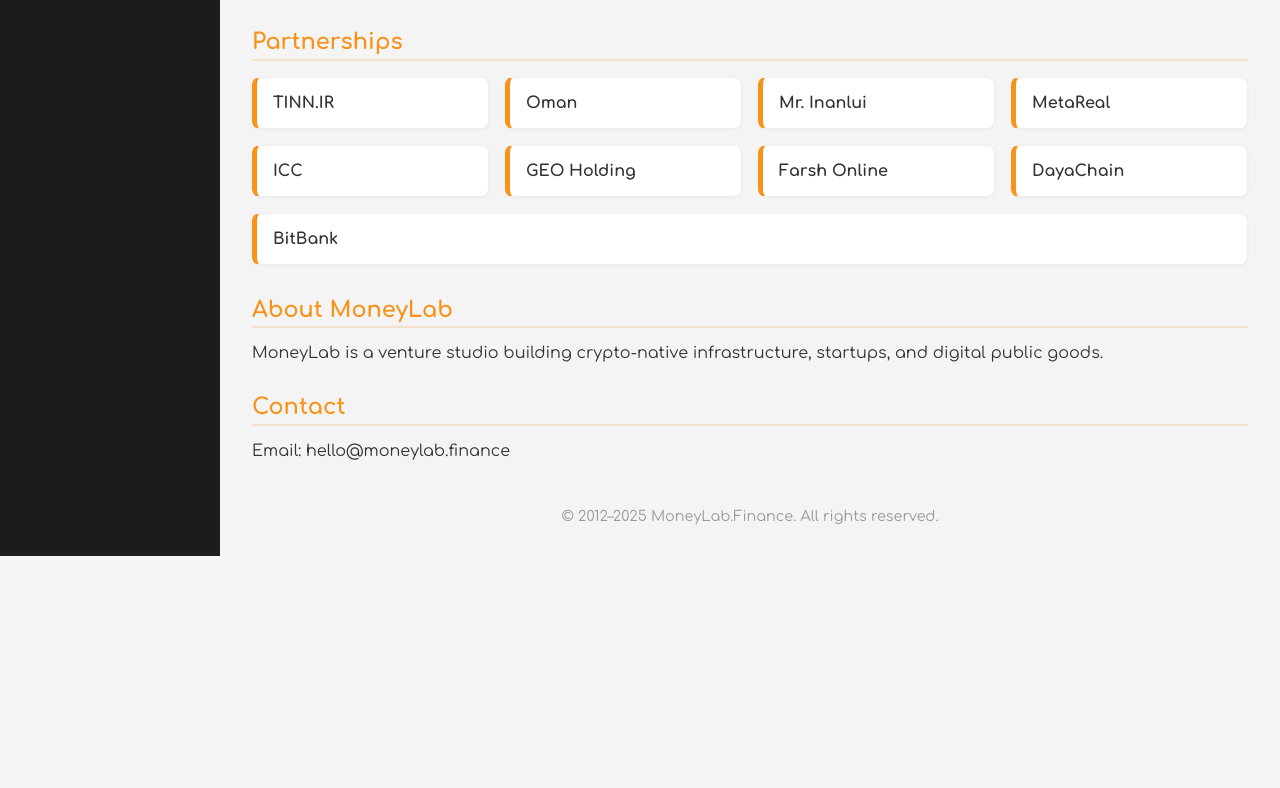
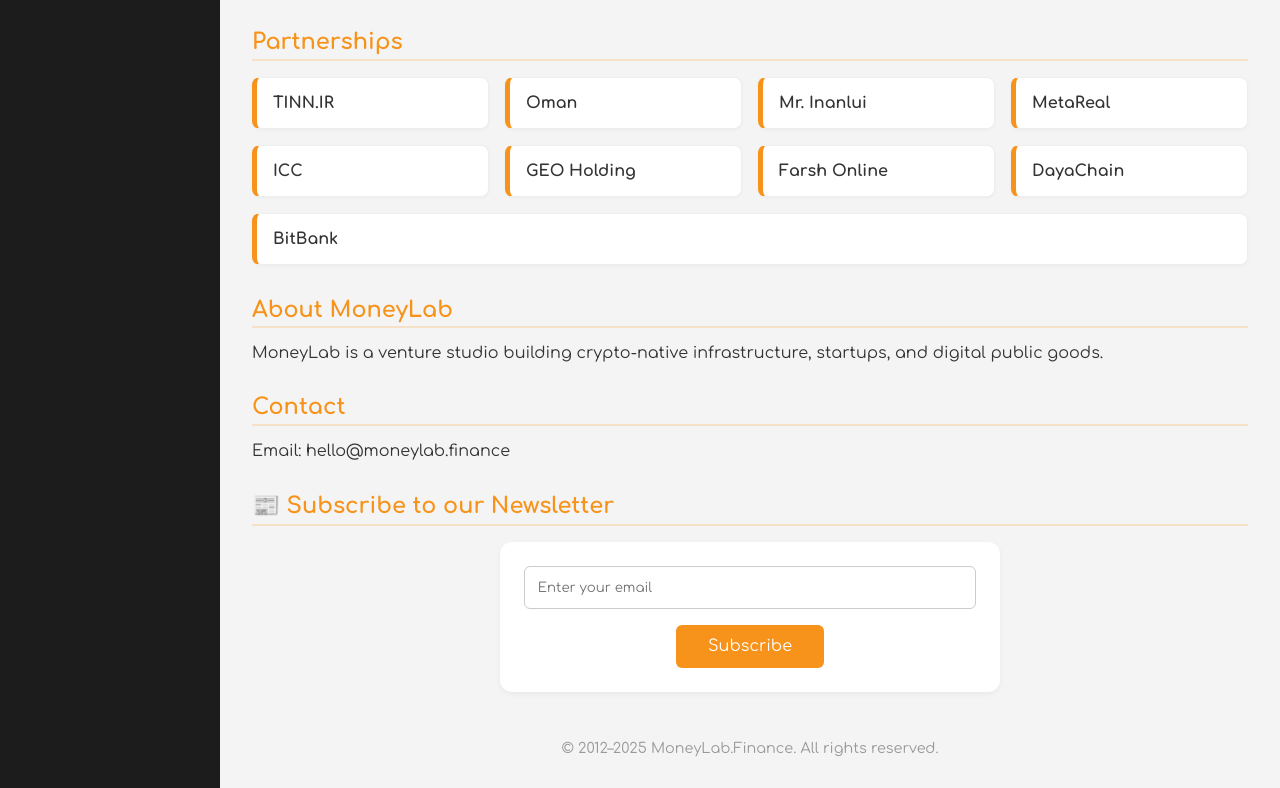
Before and after one commit to moneylab-dev/moneylab.finance, a plain HTML site: page index.html in a window 1280 px wide. Shown: the part 415-1203 px from the top of the page. Before the commit the page ends 971 px from the top, so only its background shows below. Drawn offline with Linux system fonts and the light colour scheme.

Commit message:
Update index.html

```diff
--- a/index.html
+++ b/index.html
@@ -7,14 +7,19 @@
   <link href="https://fonts.googleapis.com/css2?family=Comfortaa:wght@300;400;700&display=swap" rel="stylesheet" />
   <style>
     * {
-      margin: 0; padding: 0; box-sizing: border-box;
-      font-family: 'Comfortaa', sans-serif;
+      margin: 0;
+      padding: 0;
+      box-sizing: border-box;
     }
     body {
       display: flex;
       min-height: 100vh;
       background: #f4f4f4;
       color: #333;
+      font-family: 'Comfortaa', cursive, sans-serif;
+    }
+    input, select, button, textarea {
+      font-family: 'Comfortaa', cursive, sans-serif;
     }
     .sidebar {
       background: #1c1c1c;
@@ -76,6 +81,32 @@
     a.box:hover {
       transform: translateY(-3px);
       box-shadow: 0 4px 12px rgba(0,0,0,0.08);
+    }
+    form.newsletter {
+      background: #fff;
+      border-radius: 12px;
+      padding: 1.5rem;
+      box-shadow: 0 2px 5px rgba(0,0,0,0.05);
+      max-width: 500px;
+      margin: auto;
+      text-align: center;
+    }
+    form.newsletter input[type="email"] {
+      width: 100%;
+      padding: 0.8rem;
+      margin-bottom: 1rem;
+      border: 1px solid #ccc;
+      border-radius: 6px;
+      font-family: inherit;
+    }
+    form.newsletter button {
+      padding: 0.8rem 2rem;
+      background: #f7931a;
+      border: none;
+      color: white;
+      border-radius: 6px;
+      cursor: pointer;
+      font-size: 1rem;
     }
     footer {
       text-align: center;
@@ -176,6 +207,14 @@
     <p>Email: hello@moneylab.finance</p>
   </section>
 
+  <section id="newsletter">
+    <h2 id="newsletter_title">📰 Subscribe to our Newsletter</h2>
+    <form class="newsletter" action="https://formspree.io/f/your-form-id" method="POST">
+      <input type="email" name="email" id="newsletter_placeholder" placeholder="Enter your email" required />
+      <button type="submit" id="newsletter_button">Subscribe</button>
+    </form>
+  </section>
+
   <footer>
     &copy; 2012–2025 <span id="footer_brand">MoneyLab.Finance</span>. All rights reserved.
   </footer>
```
